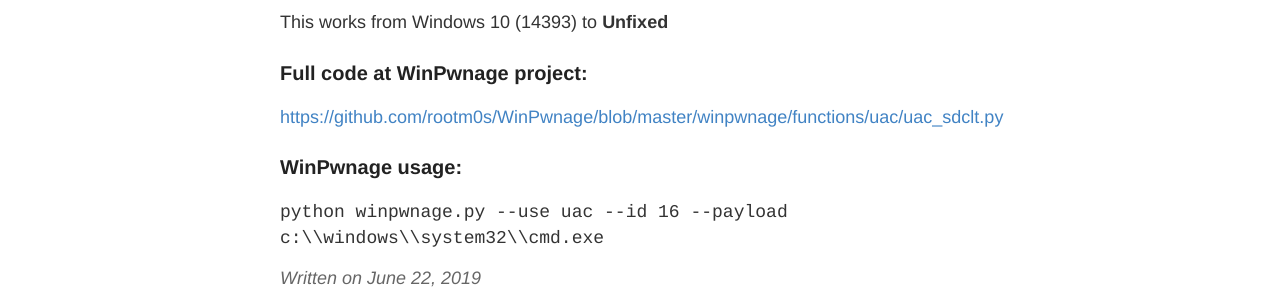
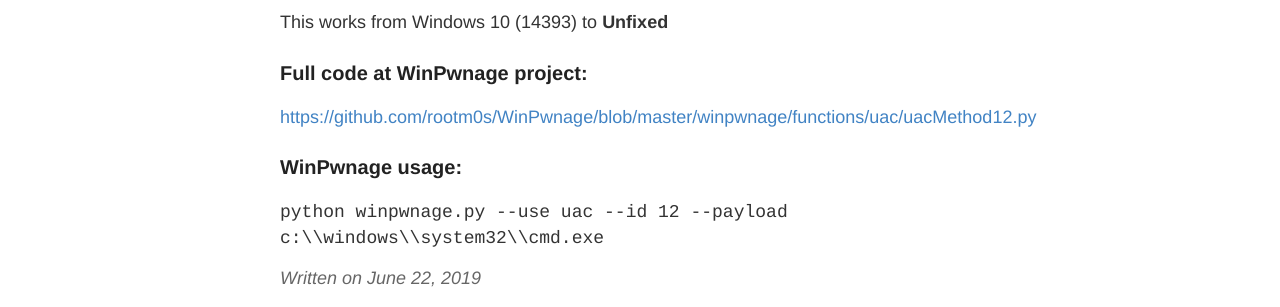
Before and after one commit to rootm0s/rootm0s.github.io, a Jekyll site: the page built from _posts/2019-6-22-sdclt-uac-bypass.md, in a window 1280 px wide. Shown: the part 1154-1461 px from the top of the page. Built offline with Jekyll 4.4.1, drawn with Linux system fonts in a browser that asks for light colours.

Commit message:
Update 2019-6-22-sdclt-uac-bypass.md

```diff
--- a/_posts/2019-6-22-sdclt-uac-bypass.md
+++ b/_posts/2019-6-22-sdclt-uac-bypass.md
@@ -20,7 +20,7 @@ Once we created all the registry keys and values we can run sdclt executable in
 This works from Windows 10 (14393) to **Unfixed**
 
 ### Full code at WinPwnage project:
-[https://github.com/rootm0s/WinPwnage/blob/master/winpwnage/functions/uac/uac_sdclt.py](https://github.com/rootm0s/WinPwnage/blob/master/winpwnage/functions/uac/uac_sdclt.py)
+[https://github.com/rootm0s/WinPwnage/blob/master/winpwnage/functions/uac/uacMethod12.py](https://github.com/rootm0s/WinPwnage/blob/master/winpwnage/functions/uac/uacMethod12.py)
 
 ### WinPwnage usage:
-`python winpwnage.py --use uac --id 16 --payload c:\\windows\\system32\\cmd.exe`
+`python winpwnage.py --use uac --id 12 --payload c:\\windows\\system32\\cmd.exe`
```
